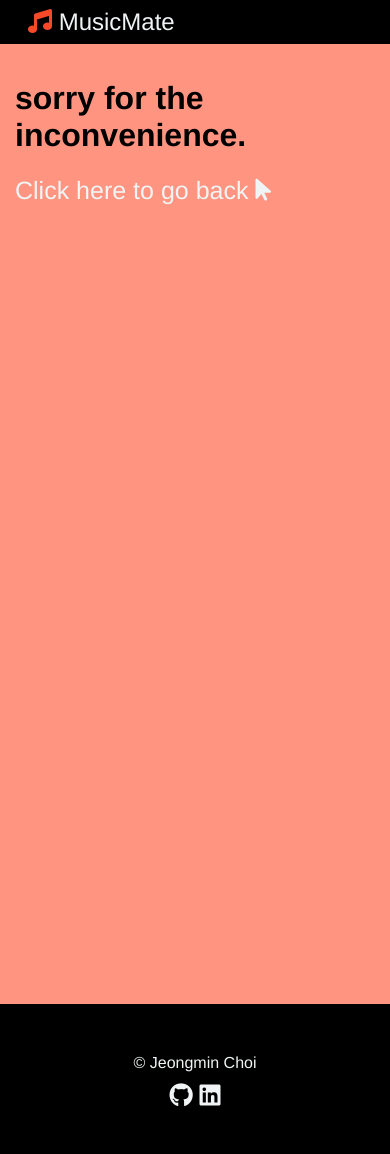
After one commit to JmJenna/Musicmate, a Flask app: template templates/500.html in a window 390 px wide. The commit adds this page. Run offline with Flask 2, Linux system fonts and the light colour scheme; the template is opened without the code that fills it, so the values that code supplies are empty; parts of the project's set-up code (start-up, migrations or seed data) failed here and were passed over; some libraries are stand-ins or nearby versions.

Commit message:
added 500

```diff
--- a/app.py
+++ b/app.py
@@ -2,6 +2,7 @@ import os
 import psycopg2
 from flask import Flask,abort, request, redirect, render_template , flash, redirect, session, g
 from sqlalchemy.exc import IntegrityError
+from werkzeug.exceptions import HTTPException
 
 from models import db, connect_db, User , Community , Post , Song , Playlist , UserCommu , Likes
 from form import UserAddForm , LoginForm , PostForm , ProfileForm
@@ -21,8 +22,6 @@ app.config['SQLALCHEMY_TRACK_MODIFICATIONS'] = False
 app.config['SQLALCHEMY_ECHO'] = True
 app.config['SECRET_KEY'] = os.environ.get('SECRET_KEY', 'chlwjdals492wjddbs')
 connect_db(app)
-
-
 
 ##############################################################################
 # User signup/login/logout
@@ -160,7 +159,6 @@ def one_community(com_id):
 
     return render_template('/community/first_page.html',all_commu=all_commu , community=community , posts=posts, user=user, likes=user.likes, usercommu=usercommu, songs=songs)
 
-
 @app.route('/community/<int:com_id>/user/<int:user_id>/delete', methods=['GET','POST'])
 def unjoin_community(user_id, com_id):
     """Delete a post"""
@@ -183,7 +181,6 @@ def show_all_users(com_id):
     users = commu.users
 
     return render_template('/user/list_users.html', commu=commu , users=users)
-
 
 ##############################################################################
 # Handle posts (Users can upload , edit and delete posts)
@@ -212,14 +209,11 @@ def add_post(commu_id):
         db.session.add(new_post)
         db.session.commit()
 
-
         return redirect(f"/community/{commu_id}")
 
     else:
 
         return render_template('/post/add.html', form=form , commu=commu)
-
-
 
 @app.route('/posts/<int:post_id>/edit' , methods=["GET", "POST"])
 def edit_post(post_id):
@@ -241,7 +235,6 @@ def edit_post(post_id):
 
     else:
         return render_template('/post/edit.html', form=form , post=post)
-
 
 @app.route('/posts/<int:post_id>/community/<int:com_id>/delete', methods=["GET","POST"])
 def delete_post(post_id, com_id):
@@ -301,7 +294,6 @@ def search_song():
             db.session.add(playlist)
             db.session.commit()
 
-
         return render_template('user/search.html', tracks=tracks , user=user , q=q)
 
 ##############################################################################
@@ -358,7 +350,6 @@ def delete_song(user_id, song_id):
 
     return redirect(f"/users/{user.id}/playlist")
 
-
 ##############################################################################
 # LIKE
 
@@ -403,7 +394,6 @@ def add_like(post_id):
 
     return redirect(f"/community/{liked_post.communities.id}")
 
-
 ##############################################################################
 # Handle user profile
 @app.route('/users/<int:user_id>/profile', methods=['GET','POST'])
@@ -444,6 +434,20 @@ def delete_user(user_id):
     return redirect("/signup")
 
 ##############################################################################
+# Homepage Error
+#
+# https://flask.palletsprojects.com/en/2.0.x/errorhandling/
+
+@app.errorhandler(Exception)
+def handle_exception(e):
+    # pass through HTTP errors
+    if isinstance(e, HTTPException):
+        return e
+
+    # now you're handling non-HTTP exceptions only
+    return render_template("500.html", e=e), 500
+
+##############################################################################
 # Homepage
 @app.route('/')
 def homepage():
--- a/static/first_page.css
+++ b/static/first_page.css
@@ -1,5 +1,4 @@
 /******************** first_page.html ***************************/
-
 .all-community{
     display: flex;
     justify-content: center;
@@ -16,7 +15,6 @@
     background-color: rgba(255, 255, 255, 0.3);
     color:var(--text-color);
 }
-
 
 .community-all-page{
     display: flex;
@@ -42,6 +40,7 @@
 .commu-name{
     margin: 0px 0px 3px 0px;
 }
+
 .commu_group h1{
     margin-left: 13px;
 }
@@ -52,7 +51,6 @@
     list-style: none;
     margin-left: -10px;
 }
-
 
 .genre-btn{
     background-color: rgba(0, 0, 0, 0.5);
@@ -165,7 +163,6 @@
     border: none;
 }
 
-
 /******************** first_page.html for user profile ***************************/
 
 .commu-profile{
@@ -246,7 +243,6 @@ h4{
     display: none;
 }
 
-
 @media screen and ( max-width: 768px ) {
     .posts {
         width: 500px;
@@ -266,7 +262,12 @@ h4{
     .all-community{
         display: flex;
         flex-wrap: wrap;
-        justify-content: flex-start;
+        justify-content: center;
+    }
+
+    .all-community ul{
+        padding:0px;
+        margin: 5px;
     }
 
     .hidden-create-post{
@@ -274,17 +275,22 @@ h4{
     width: 100%;
     }
 
-    .add-post-btn{
-        width:100%;
+    .add-post-btn-hidden{
+        width: 100%;
+        list-style: none;
+        text-align: center;
+        background-color: rgba(0, 0, 0, 0.5);
+        border-radius: 5px;
+        padding: 15px;
+        margin: 8px;
     }
-
-
 }
-
 
 @media screen and ( max-width: 480px ) {
     .posts {
-        width: 380px;
+        width: 390px;
+        align-items: center;
+        margin: 5px 5px 5px 10px;
     }
 
     .post-all-contents{
@@ -304,5 +310,4 @@ h4{
         padding:0px 5px 0px 0px;
         margin: 0px;
     }
-
 }
--- a/static/home.css
+++ b/static/home.css
@@ -274,7 +274,7 @@ footer {
 
 .post-form-control{
   margin-bottom: 25px;
-  width: 800px;
+  width: 450px;
   height: auto;
   border: none;
   padding: 5px;
@@ -489,6 +489,14 @@ footer {
     color: var(--text-color);
 }
 
+.error-msg{
+    margin: 15px;
+    align-items: center;
+}
+
+.error-msg a{
+    font-size: 25px;
+}
 
 @media screen and ( max-width: 768px ) {
     .navbar{
@@ -503,7 +511,8 @@ footer {
     }
 
     .nav-menu li{
-        padding-left: 0px;
+        padding-top:20px;
+        padding-right: 90px;
         width: 100%;
     }
 
@@ -564,7 +573,7 @@ footer {
     }
 
     .post-form-control{
-        width: 480px;
+        width: 430px;
     }
 
     .form-all{
@@ -577,6 +586,7 @@ footer {
     }
 
     .show-playlist-group{
+        display: block;
         flex-direction: column;
         flex-wrap: nowrap;
         width: 100%;
@@ -585,7 +595,7 @@ footer {
     .show-playlist{
         flex-direction: row;
         width: auto;
-        height: 320px;
+        height: auto;
         justify-content: flex-start;
     }
 
@@ -612,7 +622,7 @@ footer {
     }
 
     .form-all{
-        width: 350px;
+        width: 410px;
     }
 
     .form-text{
--- /dev/null
+++ b/templates/500.html
@@ -0,0 +1,48 @@
+<!DOCTYPE html>
+<html lang="en">
+
+<head>
+  <meta charset="UTF-8">
+  <meta http-equiv="X-UA-Compatible" content="IE=edge">
+  <meta name="viewport" content="width=device-width, initial-scale=1.0">
+  <script src="https://kit.fontawesome.com/d8fd00a690.js" crossorigin="anonymous"></script>
+  <link rel="stylesheet" href="/static/home.css">
+  <link rel="stylesheet" href="/static/first_page.css">
+  <link rel="shortcut icon" type="image⁄x-icon" href="/static/images/logo.png">
+
+  <title class="fa-solid fa-music">Error !! </title>
+</head>
+
+<body>
+  <nav class="navbar">
+    <div class="logo">
+      <a href="/">
+        <i class="fa-solid fa-music">
+        </i>
+        <span>MusicMate</span>
+      </a>
+    </div>
+  </nav>
+
+  <main>
+      <div class="error-msg">
+    <h1> sorry for the inconvenience.</h1>
+    <a href="/">Click here to go back <i class="fa-solid fa-arrow-pointer"></i></a>
+      </div>
+
+  </main>
+
+  <footer>
+    <div class="info-container">
+      <div class="jeongmin">
+        &copy; Jeongmin Choi
+      </div>
+      <div class="jenna-info">
+        <a href="https://github.com/JmJenna"><i class="fa-brands fa-github"></i></a>
+        <a href="https://www.linkedin.com/in/jenna-jeongmin-choi-84716419a/"><i class="fa-brands fa-linkedin"></i></a>
+      </div>
+    </div>
+  </footer>
+</body>
+
+</html>
--- a/templates/community/first_page.html
+++ b/templates/community/first_page.html
@@ -32,7 +32,7 @@
 
             {% for u in user.communities %}
             {% if u.genre == community.genre %}
-            <li class="add-post-btn"> <a href="/community/{{community.id}}/posts/add">Add Post</a> </li>
+            <li class="add-post-btn-hidden"> <a href="/community/{{community.id}}/posts/add">Add Post</a> </li>
             {% endif %}
             {% endfor %}
         </div>
```
